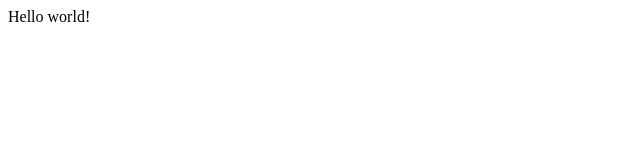
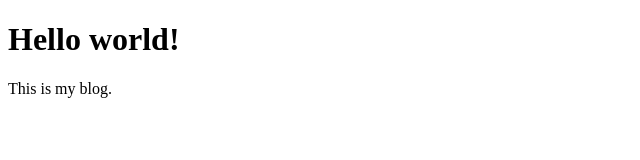
Before and after one commit to yyleocn/blog, a plain HTML site: page index.html in a window 1280 px wide. Shown: the whole page, without its empty margins (0-640 px from the left). Drawn offline with Linux system fonts and the light colour scheme.

Commit message:
edit index.html

```diff
--- a/index.html
+++ b/index.html
@@ -7,6 +7,7 @@
     <title>My Blog</title>
 </head>
 <body>
-    Hello world!
+    <h1>Hello world!</h1>
+    <p>This is my blog.</p>
 </body>
 </html>
```
